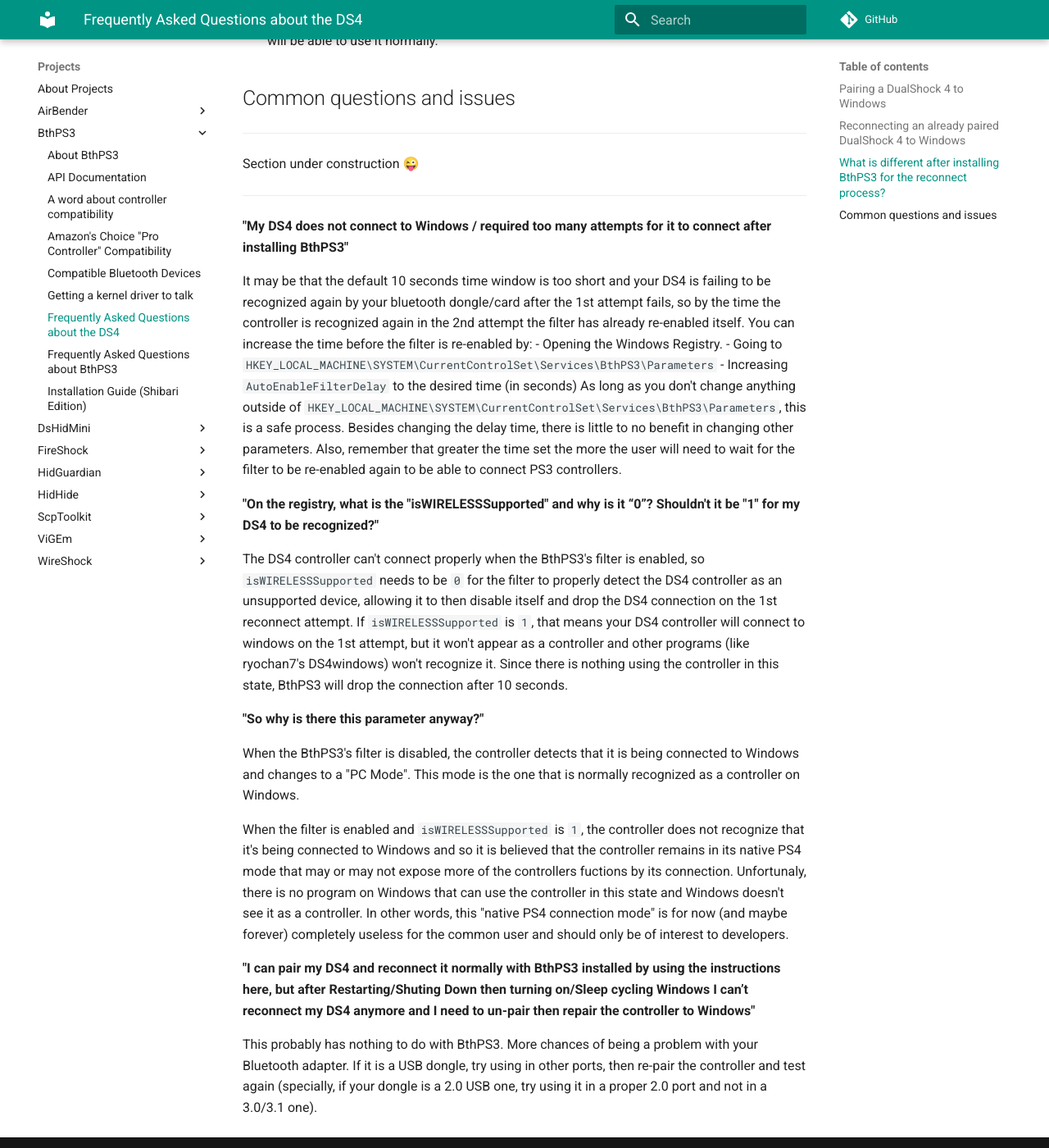
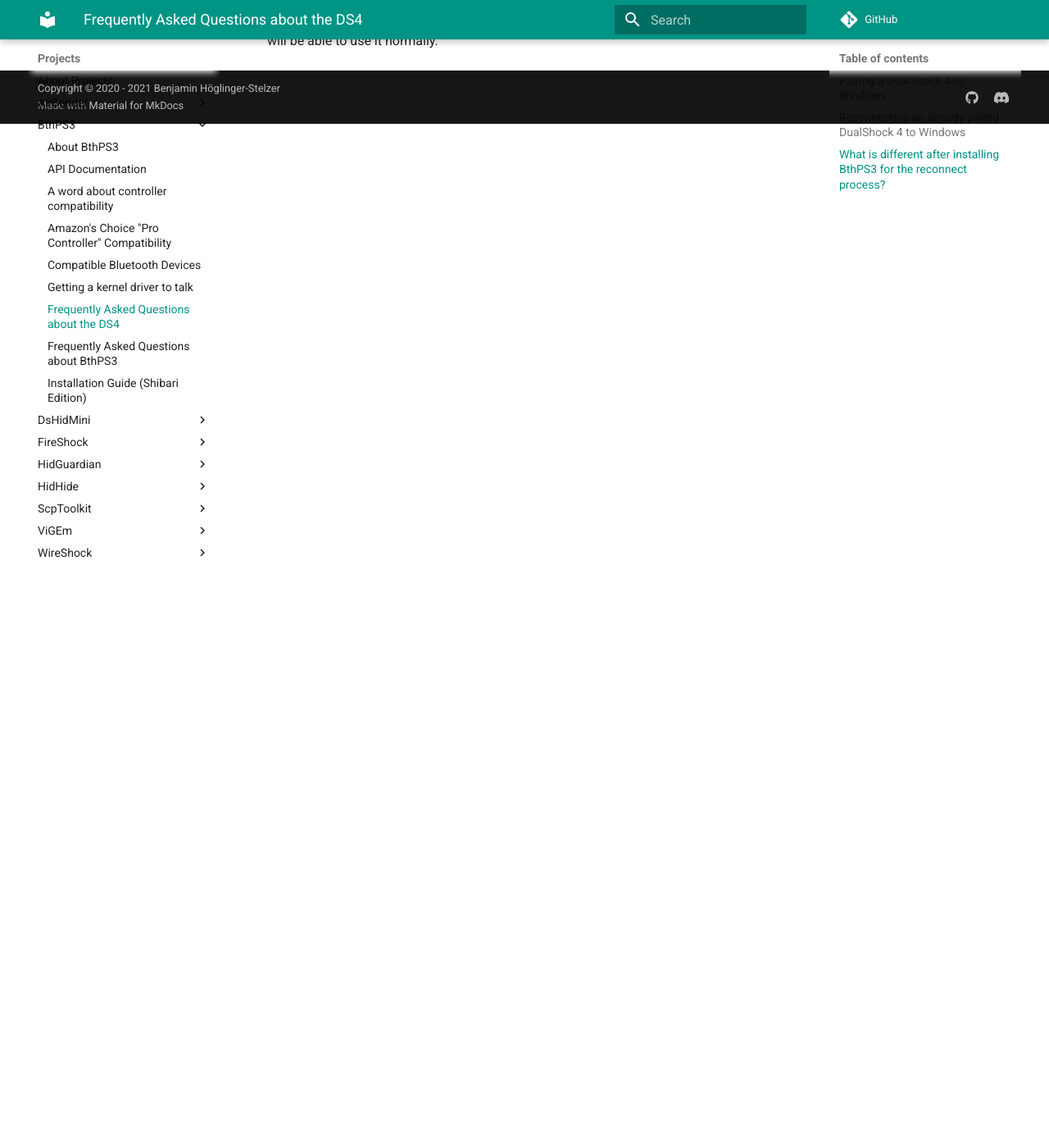
Before and after one commit to nefarius/ViGEm.github.io, an MkDocs documentation site: the page built from docs/projects/BthPS3/DualShock-4-FAQ.md, in a window 1280 px wide and 1400 px high, scrolled down 1809 px. Shown: the whole window at 82% size. Built offline with MkDocs 1.6.1 and Material for MkDocs 9.7.7, drawn with Linux system fonts in a browser that asks for light colours; comment, search, counter and statistics services are not loaded.

Commit message:
Removed outdated information in DS4 FAQ

```diff
--- a/docs/projects/BthPS3/DualShock-4-FAQ.md
+++ b/docs/projects/BthPS3/DualShock-4-FAQ.md
@@ -39,34 +39,3 @@
 - Now, since the filter will enable itself after some time (10s by default) and you need it disabled to connect a DS4 controller, this means that after the 1st attempt to connect the controller "fails" the user needs to turn on again the DS4 in this 10s time window to allow it to properly reconnect to Windows before the filter is enabled again.
 - So, while the filter is Disabled 👉 DS4 controller is turned on again 👉 DS4 should connect normally to Windows
 - After 10s, the filter is re-enabled, allowing the user to connect PS3 controllers again. Since the DS4 is already properly connected to Windows, its connection won't be dropped and you will be able to use it normally.
-
-## Common questions and issues
-
----
-
-Section under construction 😜
-
----
-
-**"My DS4 does not connect to Windows / required too many attempts for it to connect after installing BthPS3"**
-
- It may be that the default 10 seconds time window is too short and your DS4 is failing to be recognized again by your bluetooth dongle/card after the 1st attempt fails, so by the time the controller is recognized again in the 2nd attempt the filter has already re-enabled itself. You can increase the time before the filter is re-enabled by:
-- Opening the Windows Registry.
-- Going to `HKEY_LOCAL_MACHINE\SYSTEM\CurrentControlSet\Services\BthPS3\Parameters`
-- Increasing `AutoEnableFilterDelay` to the desired time (in seconds)
- As long as you don't change anything outside of `HKEY_LOCAL_MACHINE\SYSTEM\CurrentControlSet\Services\BthPS3\Parameters`, this is a safe process.
- Besides changing the delay time, there is little to no benefit in changing other parameters. Also, remember that greater the time set the more the user will need to wait for the filter to be re-enabled again to be able to connect PS3 controllers.
-
-**"On the registry, what is the "isWIRELESSSupported" and why is it “0”? Shouldn't it be "1" for my DS4 to be recognized?"**
-
- The DS4 controller can't connect properly when the BthPS3's filter is enabled, so `isWIRELESSSupported` needs to be `0` for the filter to properly detect the DS4 controller as an unsupported device, allowing it to then disable itself and drop the DS4 connection on the 1st reconnect attempt. If `isWIRELESSSupported` is `1`, that means your DS4 controller will connect to windows on the 1st attempt, but it won't appear as a controller and other programs (like ryochan7's DS4windows) won't recognize it. Since there is nothing using the controller in this state, BthPS3 will drop the connection after 10 seconds.
-
-**"So why is there this parameter anyway?"**
-
- When the BthPS3's filter is disabled, the controller detects that it is being connected to Windows and changes to a "PC Mode". This mode is the one that is normally recognized as a controller on Windows.
-
-When the filter is enabled and `isWIRELESSSupported` is `1`, the controller does not recognize that it's being connected to Windows and so it is believed that the controller remains in its native PS4 mode that may or may not expose more of the controllers fuctions by its connection. Unfortunaly, there is no program on Windows that can use the controller in this state and Windows doesn't see it as a controller. In other words, this "native PS4 connection mode" is for now (and maybe forever) completely useless for the common user and should only be of interest to developers.
-
-**"I can pair my DS4 and reconnect it normally with BthPS3 installed by using the instructions here, but after Restarting/Shuting Down then turning on/Sleep cycling Windows I can’t reconnect my DS4 anymore and I need to un-pair then repair the controller to Windows"**
-
- This probably has nothing to do with BthPS3. More chances of being a problem with your Bluetooth adapter. If it is a USB dongle, try using in other ports, then re-pair the controller and test again (specially, if your dongle is a 2.0 USB one, try using it in a proper 2.0 port and not in a 3.0/3.1 one).
```
